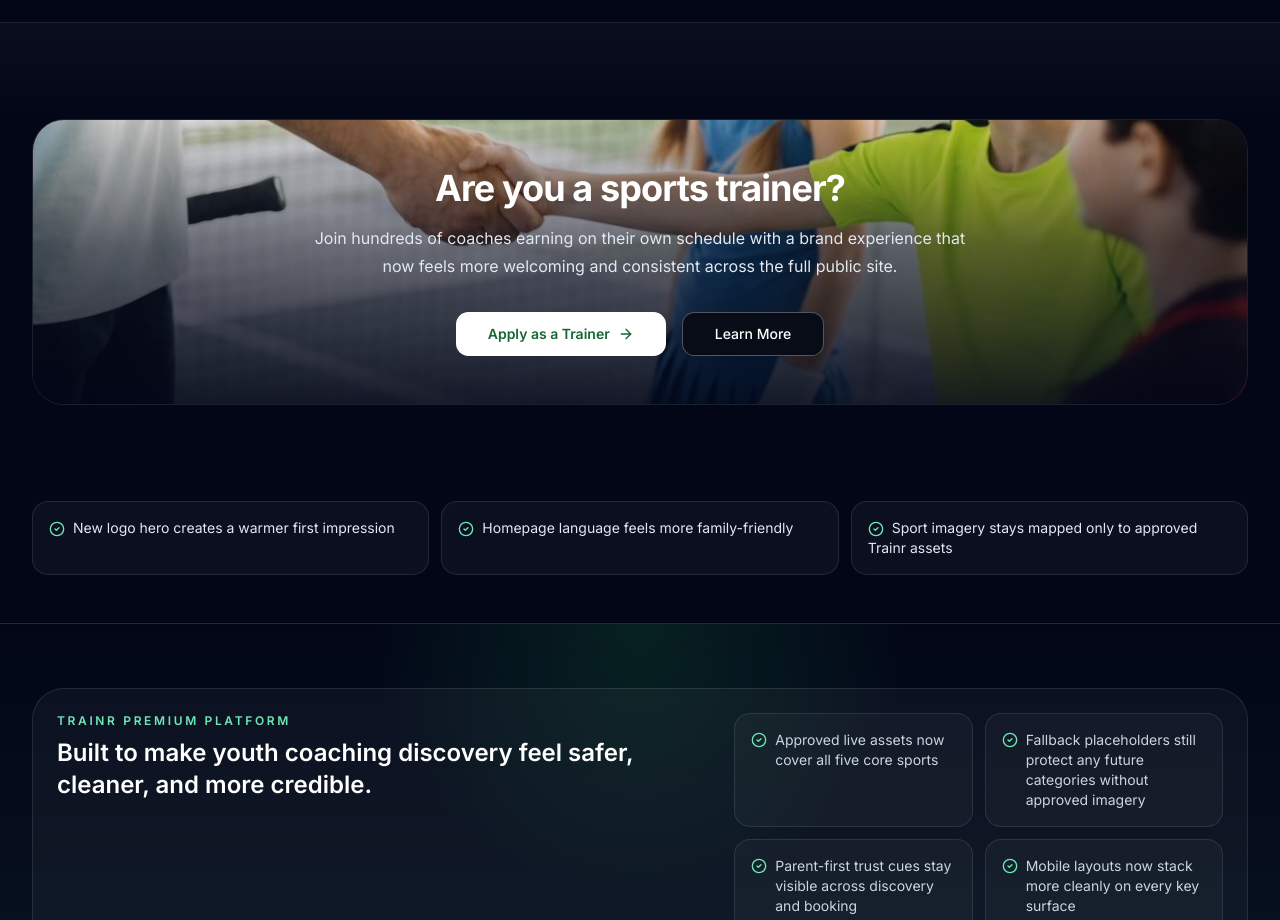
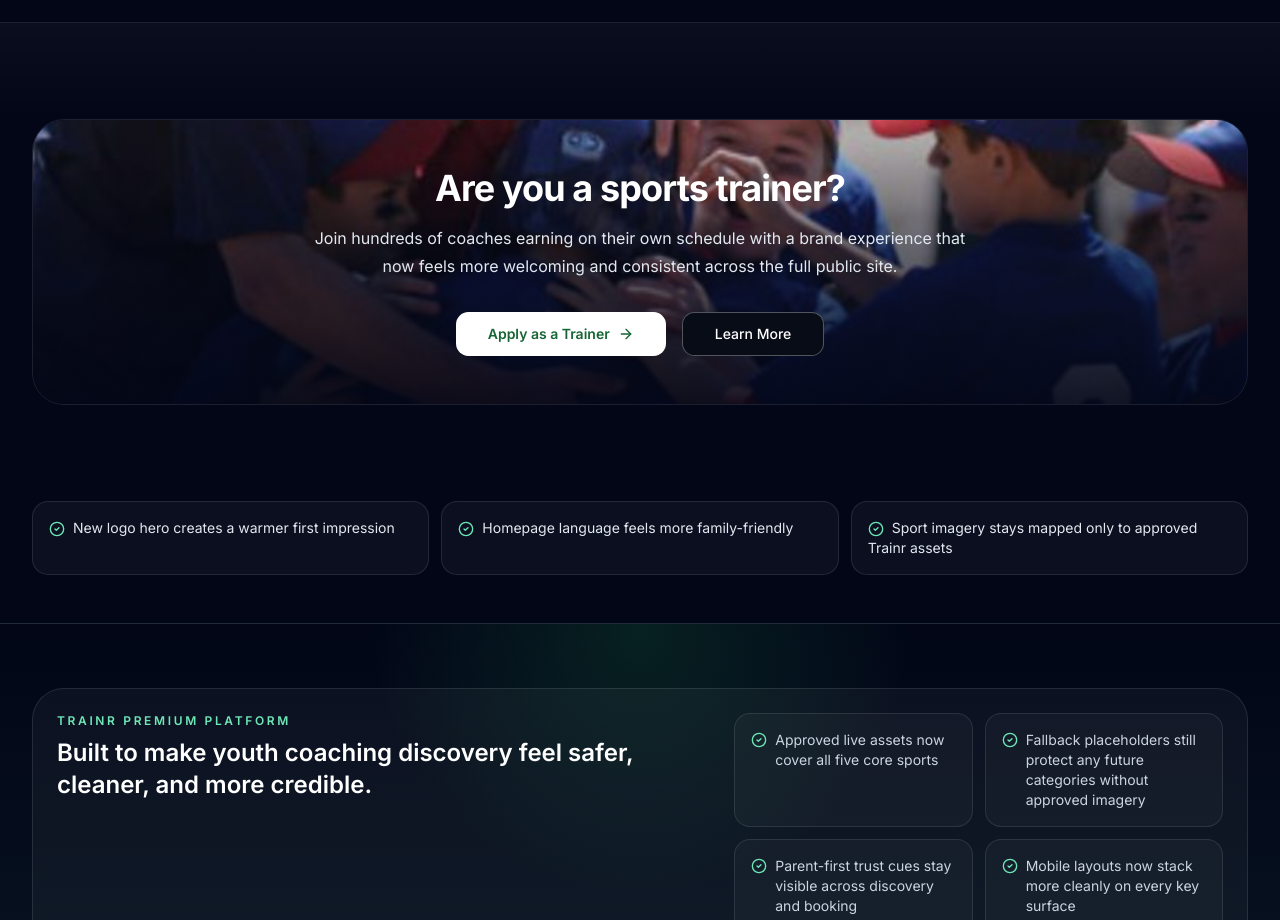
Before and after one commit to StylereTech/trainr, a Next.js app: page / in a window 1280 px wide. Shown: the part 4000-4920 px from the top of the page. Built offline with nearby package versions, Linux system fonts and the light colour scheme; no server answers.

Commit message:
Swap trainer CTA image: coach-team-huddle

```diff
--- a/src/app/page.tsx
+++ b/src/app/page.tsx
@@ -347,8 +347,8 @@ export default function HomePage() {
         <div className="container">
           <div className="relative overflow-hidden rounded-[2rem] border border-white/10">
             <Image
-              src="/images/trainr/custom/tennis-handshake.jpg"
-              alt="Coach shaking hands with young athletes on tennis court"
+              src="/images/trainr/custom/coach-team-huddle.jpg"
+              alt="Coach celebrating with youth baseball team in a group huddle"
               fill
               className="object-cover"
             />
```
Also changed, not shown: public/images/trainr/custom/coach-team-huddle.jpg (added).
